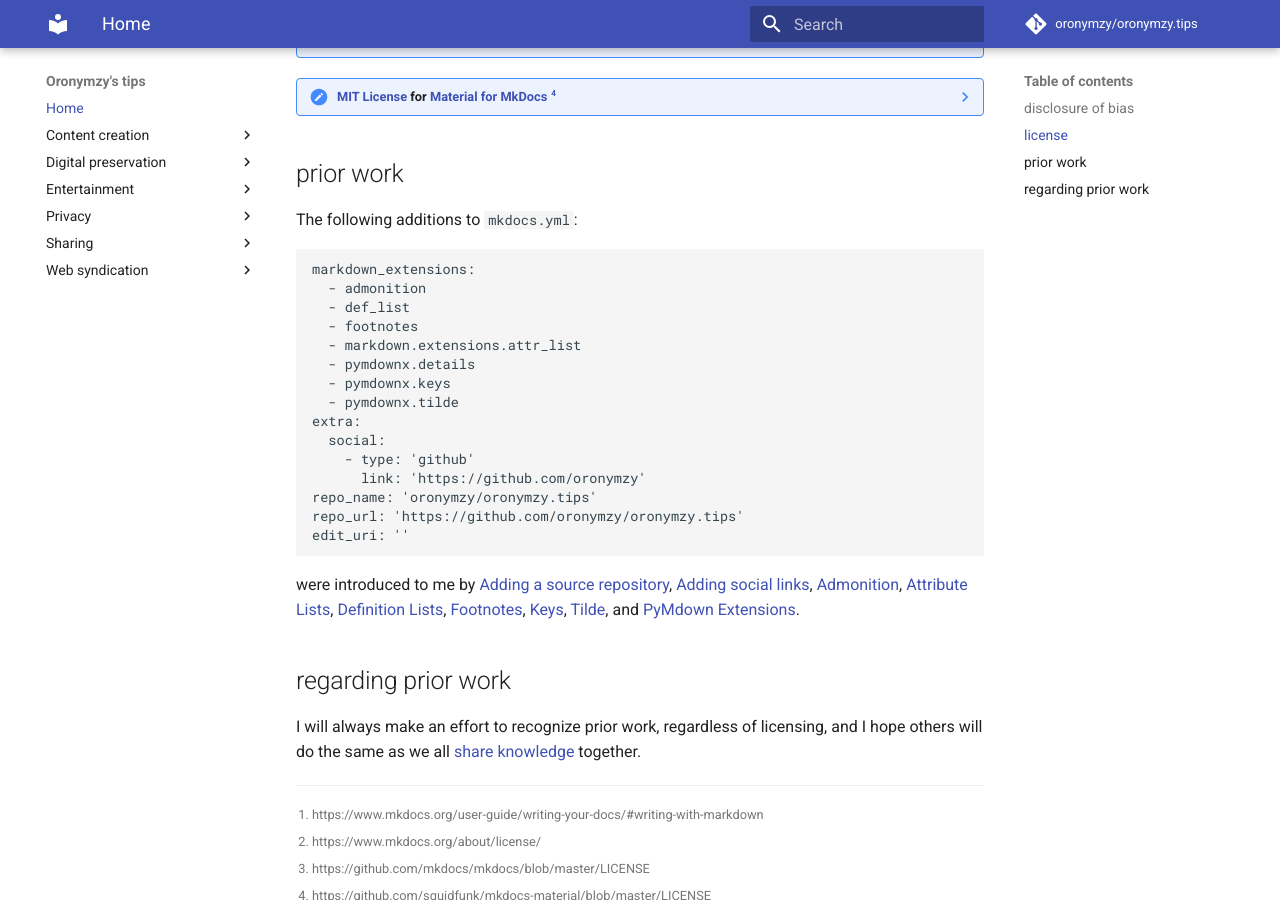
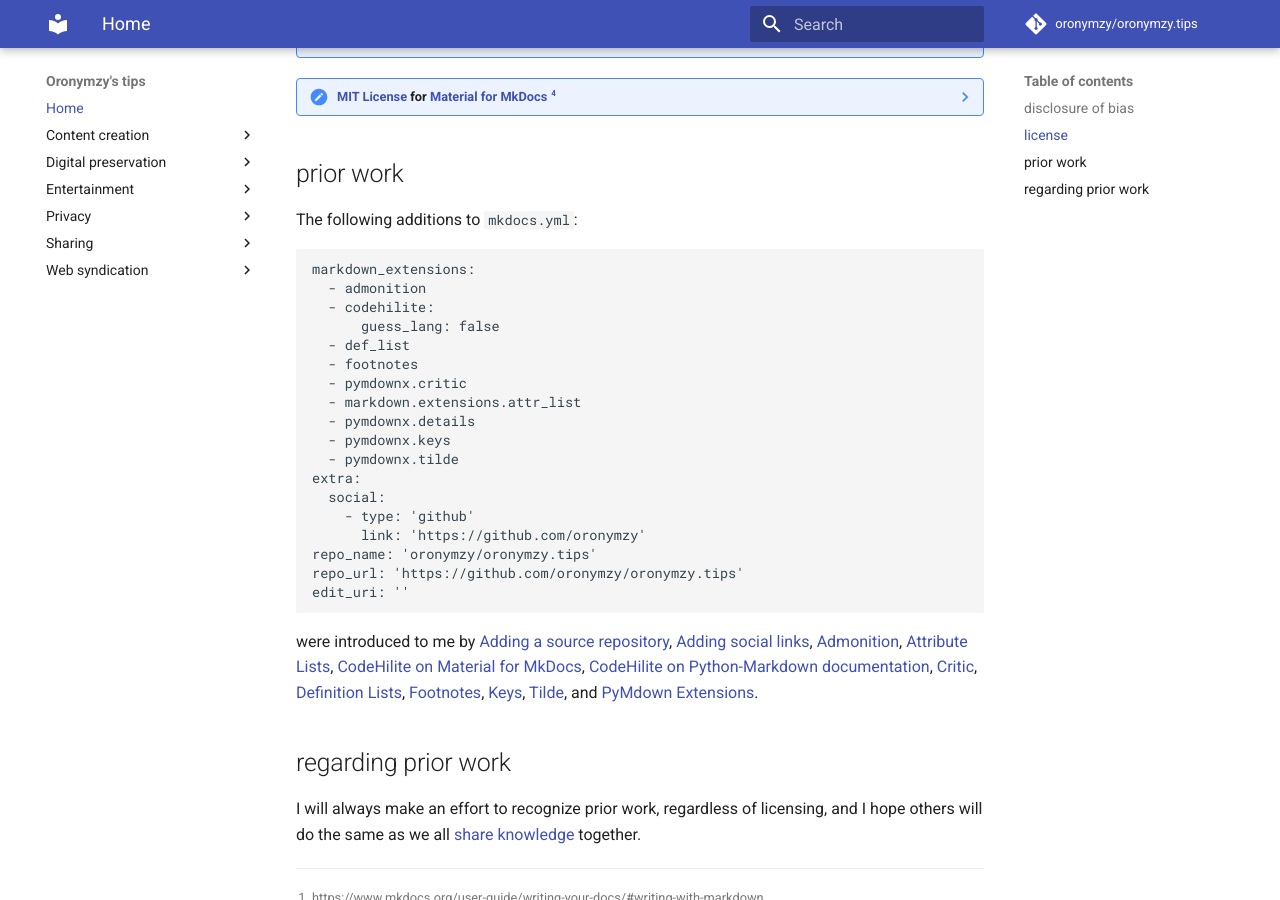
Before and after one commit to oronymzy/tips, an MkDocs documentation site: the page built from docs/README.md, in a window 1280 px wide and 900 px high, scrolled down 892 px. Built offline with MkDocs 1.6.1 and Material for MkDocs 9.7.7, drawn with Linux system fonts in a browser that asks for light colours; comment, search, counter and statistics services are not loaded.

Commit message:
Add CodeHilite and Critic

````diff
--- a/docs/README.md
+++ b/docs/README.md
@@ -71,8 +71,11 @@ The following additions to `mkdocs.yml`:
 ```
 markdown_extensions:
   - admonition
+  - codehilite:
+      guess_lang: false
   - def_list
   - footnotes
+  - pymdownx.critic
   - markdown.extensions.attr_list
   - pymdownx.details
   - pymdownx.keys
@@ -86,7 +89,7 @@ repo_url: 'https://github.com/oronymzy/oronymzy.tips'
 edit_uri: ''
 ```
 
-were introduced to me by [Adding a source repository], [Adding social links], [Admonition], [Attribute Lists], [Definition Lists], [Footnotes], [Keys], [Tilde], and [PyMdown Extensions].
+were introduced to me by [Adding a source repository], [Adding social links], [Admonition], [Attribute Lists], [CodeHilite on Material for MkDocs], [CodeHilite on Python-Markdown documentation], [Critic], [Definition Lists], [Footnotes], [Keys], [Tilde], and [PyMdown Extensions].
 
 ## regarding prior work
 I will always make an effort to recognize prior work, regardless of licensing, and I hope others will do the same as we all [share knowledge](https://en.wikipedia.org/wiki/Knowledge_sharing) together.
@@ -95,6 +98,9 @@ I will always make an effort to recognize prior work, regardless of licensing, a
 [Adding social links]: https://squidfunk.github.io/mkdocs-material/getting-started/#adding-social-links
 [Admonition]: https://squidfunk.github.io/mkdocs-material/extensions/admonition/#installation
 [Attribute Lists]: https://python-markdown.github.io/extensions/attr_list/
+[CodeHilite on Material for MkDocs]: https://squidfunk.github.io/mkdocs-material/extensions/codehilite/
+[CodeHilite on Python-Markdown documentation]: https://python-markdown.github.io/extensions/code_hilite/
+[Critic]: https://facelessuser.github.io/pymdown-extensions/extensions/critic/
 [Definition Lists]: https://python-markdown.github.io/extensions/definition_lists/
 [Footnotes]: https://squidfunk.github.io/mkdocs-material/extensions/footnotes/#installation
 [Keys]: https://facelessuser.github.io/pymdown-extensions/extensions/keys/
--- a/mkdocs.yml
+++ b/mkdocs.yml
@@ -43,9 +43,12 @@ nav:
     - getting an RSS feed for an iTunes podcast: 'gRSSiTn.md'
 markdown_extensions:
   - admonition
+  - codehilite:
+      guess_lang: false
   - def_list
   - footnotes
   - markdown.extensions.attr_list
+  - pymdownx.critic
   - pymdownx.details
   - pymdownx.keys
   - pymdownx.tasklist:
````
